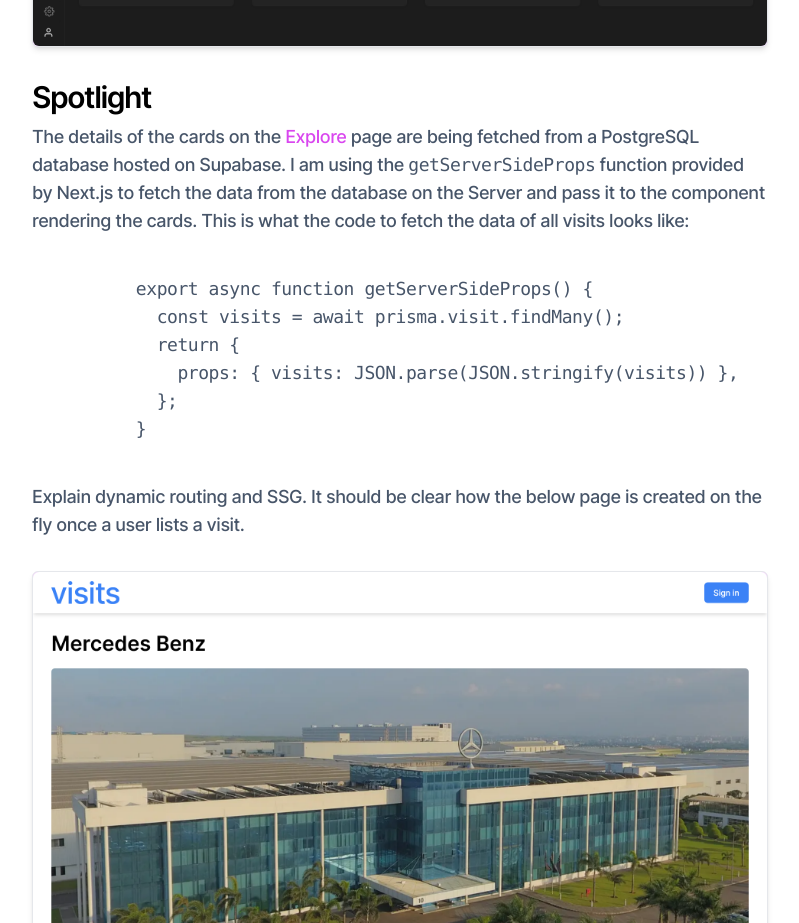
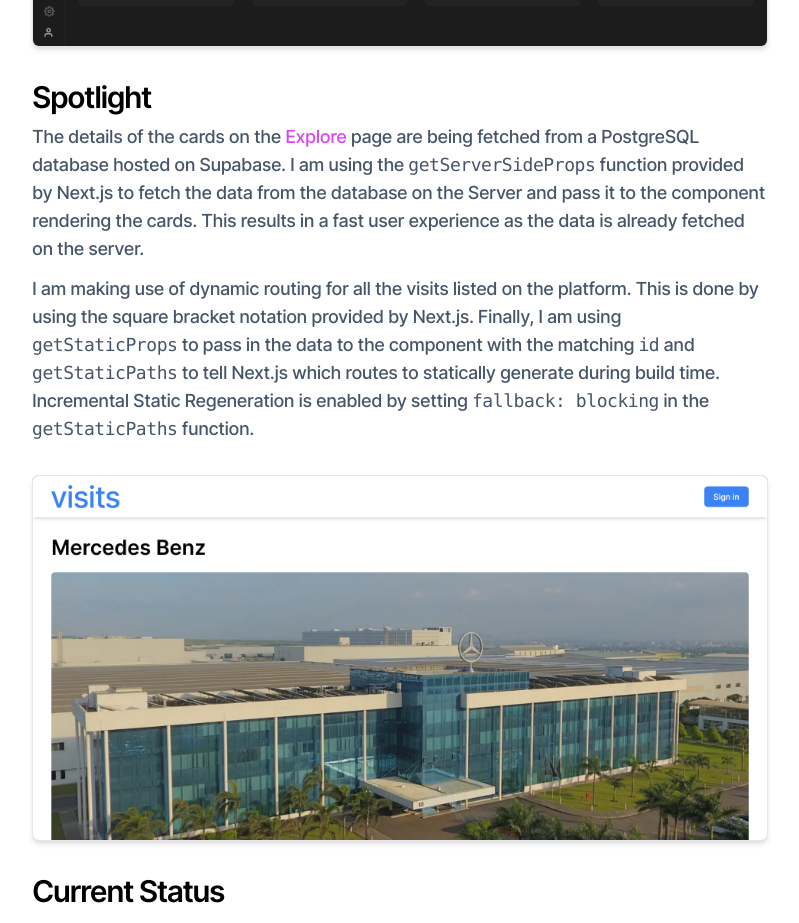
Before and after one commit to alabhyajindal/portfolio, a Next.js app: page /visits in a window 1280 px wide. Shown: the part 4120-5043 px from the top of the page, without its empty margins (240-1039 px from the left). Built offline with nearby package versions, Linux system fonts and the light colour scheme.

Commit message:
Added alt property to images

```diff
--- a/pages/searchselect.js
+++ b/pages/searchselect.js
@@ -18,6 +18,7 @@ export default function Searchselect() {
         </p>
         <div className='flex gap-6 uppercase text-fuchsia-500 font-bold text-base'>
           <a
+            className='hover:text-fuchsia-400'
             href='https://github.com/alabhyajindal/searchselect'
             target='_blank'
             rel='noreferrer'
@@ -25,6 +26,7 @@ export default function Searchselect() {
             Source Code
           </a>
           <a
+            className='hover:text-fuchsia-400'
             href='https://chrome.google.com/webstore/detail/search-select/ijpalmkmpikekpglgjacfnaecdidhmgn'
             target='_blank'
             rel='noreferrer'
@@ -39,6 +41,7 @@ export default function Searchselect() {
           layout='fill'
           objectFit='contain'
           className='rounded-md'
+          alt='Screenshot of the Search Select extension page on the Chrome Web Store with a 5 star review by a user.'
         />
       </div>
       <div className='mt-8'>
@@ -46,7 +49,13 @@ export default function Searchselect() {
           Purpose
         </h2>
         <div className='text-slate-600 font-medium text-lg space-y-3 tracking-tight mt-2'>
-          <p>Add purpose</p>
+          <p>
+            I am always looking for ways to speed up my workflow. I noticed
+            that, like other developers, I use Google a lot. Having to move my
+            hand over to the mouse after every search query slowed down my
+            workflow. I wanted to be able to select the search results using the
+            keyboard which led me to create Search Select.
+          </p>
         </div>
       </div>
 
@@ -56,6 +65,7 @@ export default function Searchselect() {
           layout='fill'
           objectFit='contain'
           className='rounded-md'
+          alt='Screenshot of a Google search results page with instructions on the side about using the Search Select extension.'
         />
       </div>
       <div className='mt-8 relative aspect-[16/9] bg-fuchsia-200 rounded-md shadow-md border'>
@@ -64,6 +74,7 @@ export default function Searchselect() {
           layout='fill'
           objectFit='contain'
           className='rounded-md'
+          alt='Screenshot of a Google search results page with the popup menu of the Search Select extension open displaying three options: Settings, Send Feedback and About.'
         />
       </div>
       <div className='mt-8 relative aspect-[16/9] bg-fuchsia-200 rounded-md shadow-md border'>
@@ -72,6 +83,7 @@ export default function Searchselect() {
           layout='fill'
           objectFit='contain'
           className='rounded-md'
+          alt='Screenshot of the Search Select settings page displaying a form which can be used by the user to customize the navigation shortcut keys.'
         />
       </div>
 
@@ -92,7 +104,12 @@ export default function Searchselect() {
           Current Status
         </h2>
         <div className='text-slate-600 font-medium text-lg space-y-3 tracking-tight mt-2'>
-          <p>Add current status</p>
+          <p>
+            The extension is currently being used by me and my friends. Version
+            0.0.2 was released on the Chrome Web Store a while back with bug
+            fixes and design improvements. I want to add support for YouTube in
+            the future.
+          </p>
         </div>
       </div>
 
@@ -102,8 +119,10 @@ export default function Searchselect() {
         </h2>
         <div className='text-slate-600 font-medium text-lg space-y-3 tracking-tight mt-2'>
           <p>
-            When I got the idea to create Search Select, I had no idea how to
-            create a browser extension.
+            I learned how to create a browser extension from scrach, taking it
+            from an idea to publishing it online for everyone to use. It made me
+            appreciate the power of JavaScript even more and made me realize all
+            the wonderful things that can be done with it.
           </p>
         </div>
       </div>
--- a/pages/visits.js
+++ b/pages/visits.js
@@ -20,13 +20,19 @@ export default function Visits() {
         </p>
         <div className='flex gap-6 uppercase text-fuchsia-500 font-bold text-base'>
           <a
+            className='hover:text-fuchsia-400'
             href='https://github.com/alabhyajindal/visit'
             target='_blank'
             rel='noreferrer'
           >
             Source Code
           </a>
-          <a href='https://visits.vercel.app/' target='_blank' rel='noreferrer'>
+          <a
+            className='hover:text-fuchsia-400'
+            href='https://visits.vercel.app/'
+            target='_blank'
+            rel='noreferrer'
+          >
             Live Site
           </a>
         </div>
@@ -38,6 +44,7 @@ export default function Visits() {
           layout='fill'
           objectFit='contain'
           className='rounded-md'
+          alt='Screenshot of the Visits explore page.'
         />
       </div>
       <div className='mt-8'>
@@ -63,6 +70,7 @@ export default function Visits() {
           layout='fill'
           objectFit='contain'
           className='rounded-md'
+          alt='Screenshot of the Visits homepage.'
         />
       </div>
       <div className='mt-8 relative aspect-[15.9/7.9] bg-fuchsia-200 rounded-md shadow-md border'>
@@ -71,6 +79,7 @@ export default function Visits() {
           layout='fill'
           objectFit='contain'
           className='rounded-md'
+          alt='Screenshot of the Visits homepage with the options to Host or Find a Visit.'
         />
       </div>
       <div className='mt-8 relative aspect-[15.9/7.9] bg-fuchsia-200 rounded-md shadow-md border'>
@@ -79,6 +88,7 @@ export default function Visits() {
           layout='fill'
           objectFit='contain'
           className='rounded-md'
+          alt='Screenshot of the Visits homepage with the Sign in modal window open, prompting the user to enter their Email address.'
         />
       </div>
       <div className='mt-8 relative aspect-[15.9/7.9] bg-fuchsia-200 rounded-md shadow-md border'>
@@ -87,6 +97,7 @@ export default function Visits() {
           layout='fill'
           objectFit='contain'
           className='rounded-md'
+          alt='Screenshot of an Inbox with a mail from Supabase titled Magic Link. The mail body consists of a link which the user is asked to follow to log in.'
         />
       </div>
 
@@ -96,6 +107,7 @@ export default function Visits() {
           layout='fill'
           objectFit='contain'
           className='rounded-md'
+          alt='Screenshot of the Visits profile creation page which consists of two form inputs for First Name and Last Name.'
         />
       </div>
       <div className='mt-8 relative aspect-[15.9/7.9] bg-fuchsia-200 rounded-md shadow-md border'>
@@ -104,6 +116,7 @@ export default function Visits() {
           layout='fill'
           objectFit='contain'
           className='rounded-md'
+          alt='Screenshot of the Visits List a visit page with the form inputs of Title, Description, City, Duration, Maximum visitors, Price and a file prompt.'
         />
       </div>
       <div className='mt-8 relative aspect-[15.9/7.9] bg-fuchsia-200 rounded-md shadow-md border'>
@@ -112,6 +125,7 @@ export default function Visits() {
           layout='fill'
           objectFit='contain'
           className='rounded-md'
+          alt='Screenshot of the Visits explore page.'
         />
       </div>
       <div className='mt-8 relative aspect-[15.9/7.9] bg-fuchsia-200 rounded-md shadow-md border'>
@@ -120,6 +134,7 @@ export default function Visits() {
           layout='fill'
           objectFit='contain'
           className='rounded-md'
+          alt='Screenshot of the Supabase dashboard displaying data about the Visits platform over the past 7 days: API Requests: 32, Auth Requests: 5, Storage Requests: 25 and Connection Requests: 0.'
         />
       </div>
 
@@ -141,25 +156,21 @@ export default function Visits() {
             page are being fetched from a PostgreSQL database hosted on
             Supabase. I am using the <code>getServerSideProps</code> function
             provided by Next.js to fetch the data from the database on the
-            Server and pass it to the component rendering the cards. This is
-            what the code to fetch the data of all visits looks like:
+            Server and pass it to the component rendering the cards. This
+            results in a fast user experience as the data is already fetched on
+            the server.
             {/* Add alt to all screenshots on this page */}
           </p>
-          <pre>
-            <code>
-              {`
-          export async function getServerSideProps() {
-            const visits = await prisma.visit.findMany();
-            return {
-              props: { visits: JSON.parse(JSON.stringify(visits)) },
-            };
-          }
-          `}
-            </code>
-          </pre>
+
           <p>
-            Explain dynamic routing and SSG. It should be clear how the below
-            page is created on the fly once a user lists a visit.
+            I am making use of dynamic routing for all the visits listed on the
+            platform. This is done by using the square bracket notation provided
+            by Next.js. Finally, I am using <code>getStaticProps</code> to pass
+            in the data to the component with the matching <code>id</code> and{' '}
+            <code>getStaticPaths</code> to tell Next.js which routes to
+            statically generate during build time. Incremental Static
+            Regeneration is enabled by setting <code>fallback: blocking</code>{' '}
+            in the <code>getStaticPaths</code> function.
           </p>
         </div>
         <div className='mt-8 relative aspect-[15.9/7.9] bg-fuchsia-200 rounded-md shadow-md border'>
@@ -168,6 +179,7 @@ export default function Visits() {
             layout='fill'
             objectFit='contain'
             className='rounded-md'
+            alt='Screenshot of one of the visits listed on the Visits platform.'
           />
         </div>
       </div>
@@ -207,10 +219,10 @@ export default function Visits() {
             the website should look and then designed everything from scratch.
           </p>
           <p>
-            I also realized that it's bad to build a user centric app without
-            talking to users first. In the future, when I execute on one of my
-            ideas I will talk to users first to understand if they actually face
-            the problem before building out the solution.
+            I also realized that it&apos;s bad to build a user centric app
+            without talking to users first. In the future, when I execute on one
+            of my ideas I will talk to users first to understand if they
+            actually face the problem before building out the solution.
           </p>
         </div>
       </div>
```
